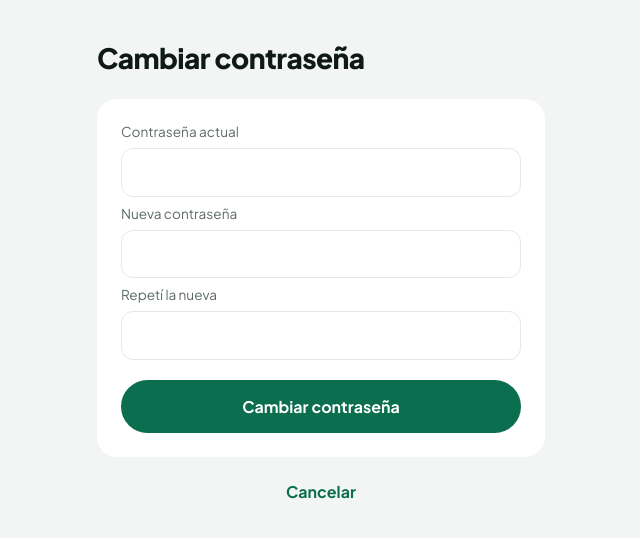
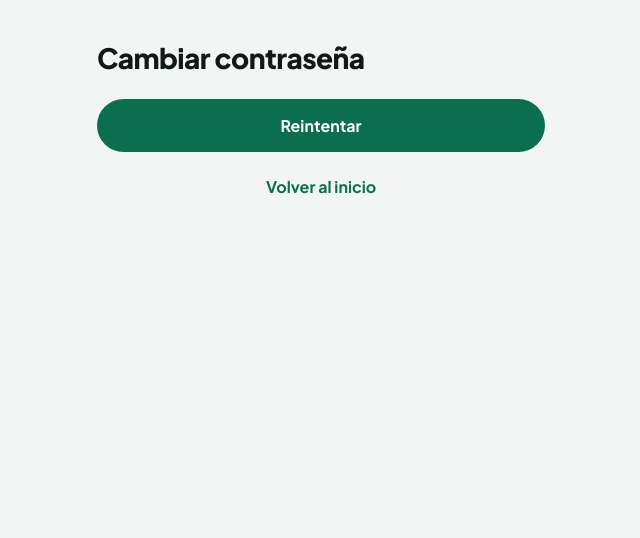
Before and after one commit to roku-pfi/rba-demo-banking, a FastAPI app: template src/rba_demo_banking/web/templates/password.html in a window 1280 px wide. Shown: the part 64-602 px from the top of the page, without its empty margins (319-959 px from the left). Run offline with FastAPI, Linux system fonts and the light colour scheme; the template is opened without the code that fills it: most values are stand-ins (such as "Sample title", 1, 10 or a date in 2020); data that the repository does not hold is empty.

Commit message:
Cambiar contraseña: on the IdP's page, confirmed with the passkey
/clave asks the IdP for a one-time link (contracts 0.25.0) and sends the
customer there; the IdP's page, in Roku Bank's look, changes it after
the passkey and brings them back. In the cloud the bank's domain is not
the passkey's, so it cannot be asked for here. The bank keeps only a
page for when the link cannot be opened.

Co-Authored-By: Claude Opus 5.5 <noreply@anthropic.com>

```diff
--- a/src/rba_demo_banking/main.py
+++ b/src/rba_demo_banking/main.py
@@ -214,7 +214,7 @@ def create_app(
                 pass
         return Response(status_code=204)
 
-    def _password_page(request: Request, session, *, error: str | None = None, done: bool = False, status_code: int = 200):
+    def _password_page(request: Request, session, *, error: str, status_code: int):
         return templates.TemplateResponse(
             request=request,
             name="password.html",
@@ -225,42 +225,21 @@ def create_app(
                 "can_transfer": PERM_TRANSFER_CREATE in set(session.permissions),
                 "active": "password",
                 "error": error,
-                "done": done,
             },
         )
 
     @app.get("/clave")
-    def password_form(request: Request):
+    def password_change(request: Request):
+        """The change happens on the IdP's page, where the passkey that
+        confirms it works (contracts 0.25.0); it brings the customer back."""
         token, session = _signed_in(request)
         if session is None:
             return RedirectResponse(login_url(settings), status_code=302)
-        return _password_page(request, session)
-
-    @app.post("/clave")
-    def password_submit(
-        request: Request,
-        current: str = Form(...),
-        new: str = Form(...),
-        again: str = Form(...),
-    ):
-        token, session = _signed_in(request)
-        if session is None:
-            return RedirectResponse(login_url(settings), status_code=302)
-        if new != again:
-            return _password_page(request, session, error="Las contraseñas nuevas no coinciden.", status_code=422)
-        if new == current:
-            return _password_page(request, session, error="Elegí una contraseña distinta de la actual.", status_code=422)
         try:
-            status = idp.change_password(token, current, new)
+            path = idp.password_link(token, f"{settings.public_url.rstrip('/')}/")
         except IdpError:
-            return _password_page(request, session, error="No se pudo cambiar. Probá de nuevo.", status_code=503)
-        if status == 204:
-            return _password_page(request, session, done=True)
-        error = {
-            403: "La contraseña actual no es correcta.",
-            422: "La nueva contraseña necesita al menos 8 caracteres.",
-        }.get(status, "No se pudo cambiar. Probá de nuevo.")
-        return _password_page(request, session, error=error, status_code=422 if status == 422 else 400)
+            return _password_page(request, session, error="No se pudo abrir el cambio de contraseña. Probá de nuevo.", status_code=503)
+        return RedirectResponse(f"{settings.idp_public_url.rstrip('/')}{path}", status_code=303)
 
     # ---------------------------------------------------------------- presenter panel (D-1)
 
--- a/src/rba_demo_banking/web/templates/password.html
+++ b/src/rba_demo_banking/web/templates/password.html
@@ -1,27 +1,11 @@
 {% extends "base.html" %}
 {% block title %}Cambiar contraseña · Roku Bank{% endblock %}
 {% block main %}
+  {#- The change itself is on RokuSec's page (contracts 0.25.0); this shows only when it cannot be opened. -#}
   <div class="flow">
-  {% if done %}
-    <div class="done">
-      <div class="check"><svg viewBox="0 0 24 24" width="32" height="32" fill="none" stroke="currentColor" stroke-width="2.6" stroke-linecap="round" stroke-linejoin="round"><path d="M5 12.5l4.5 4.5L19 7.5"/></svg></div>
-      <h1>Contraseña cambiada</h1>
-      <p>Cerramos tus otras sesiones.</p>
-      <a class="button" href="/">Volver al inicio</a>
-    </div>
-  {% else %}
     <h1>Cambiar contraseña</h1>
-    <form method="post" action="/clave" class="card form">
-      <label for="current">Contraseña actual</label>
-      <input id="current" name="current" type="password" autocomplete="current-password" required>
-      <label for="new">Nueva contraseña</label>
-      <input id="new" name="new" type="password" autocomplete="new-password" minlength="8" required>
-      <label for="again">Repetí la nueva</label>
-      <input id="again" name="again" type="password" autocomplete="new-password" minlength="8" required>
-      {% if error %}<p class="form-error">{{ error }}</p>{% endif %}
-      <button class="button" type="submit">Cambiar contraseña</button>
-    </form>
-    <a class="button ghost" href="/" style="margin-top:.5rem">Cancelar</a>
-  {% endif %}
+    <p class="form-error">{{ error }}</p>
+    <a class="button" href="/clave">Reintentar</a>
+    <a class="button ghost" href="/" style="margin-top:.5rem">Volver al inicio</a>
   </div>
 {% endblock %}
```
Also changed, not shown: src/rba_demo_banking/idp.py (+14 -8 lines), tests/test_app.py (+16 -13 lines).
